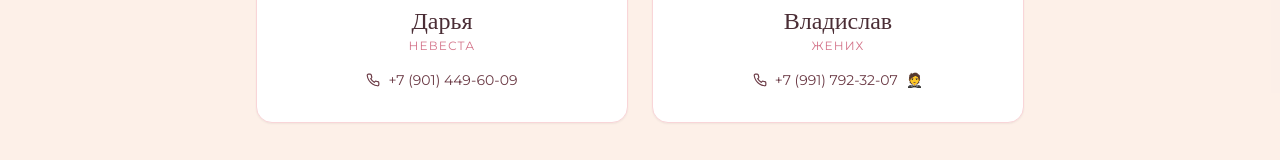
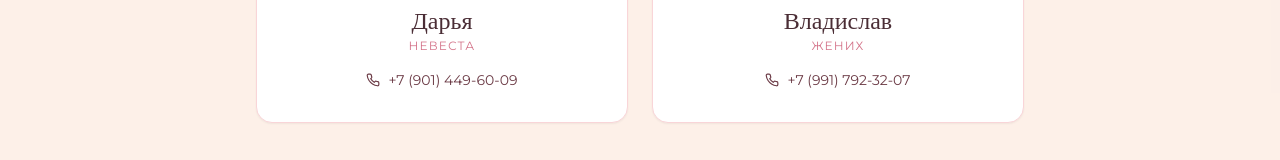
Before and after one commit to pr-poehali-dev/wedding-invitation-site-99, a React (Vite) app: page / in a window 1280 px wide. Shown: the part 3972-4132 px from the top of the page. Built offline with nearby package versions, Linux system fonts and the light colour scheme.

Commit message:
Удалить смайл у жениха

```diff
--- a/src/pages/Index.tsx
+++ b/src/pages/Index.tsx
@@ -358,7 +358,6 @@ export default function Index() {
                 >
                   <Icon name="Phone" size={14} />
                   {person.phone}
-                  {person.name === 'Владислав' && <span>🤵</span>}
                 </a>
               </div>
             ))}
```
